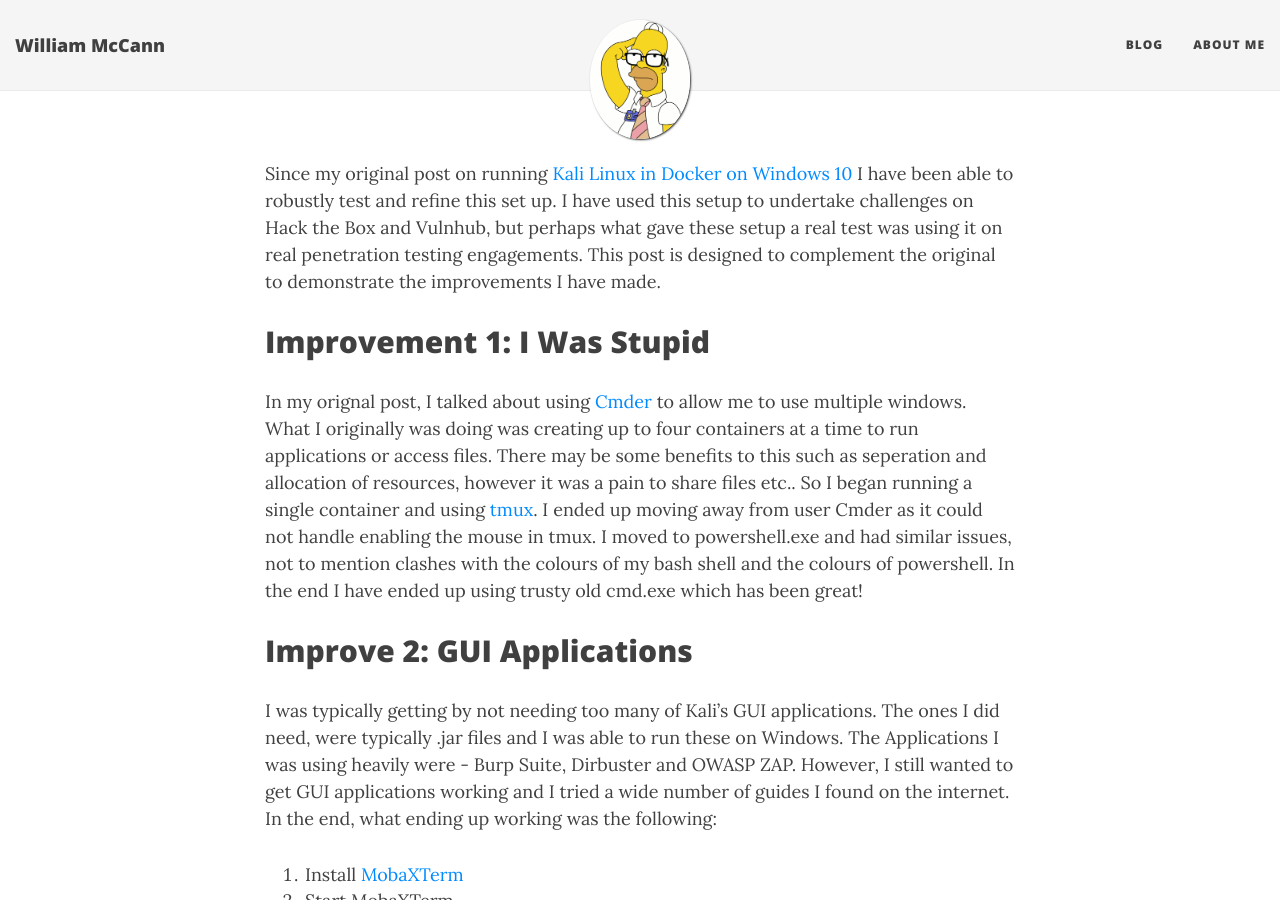
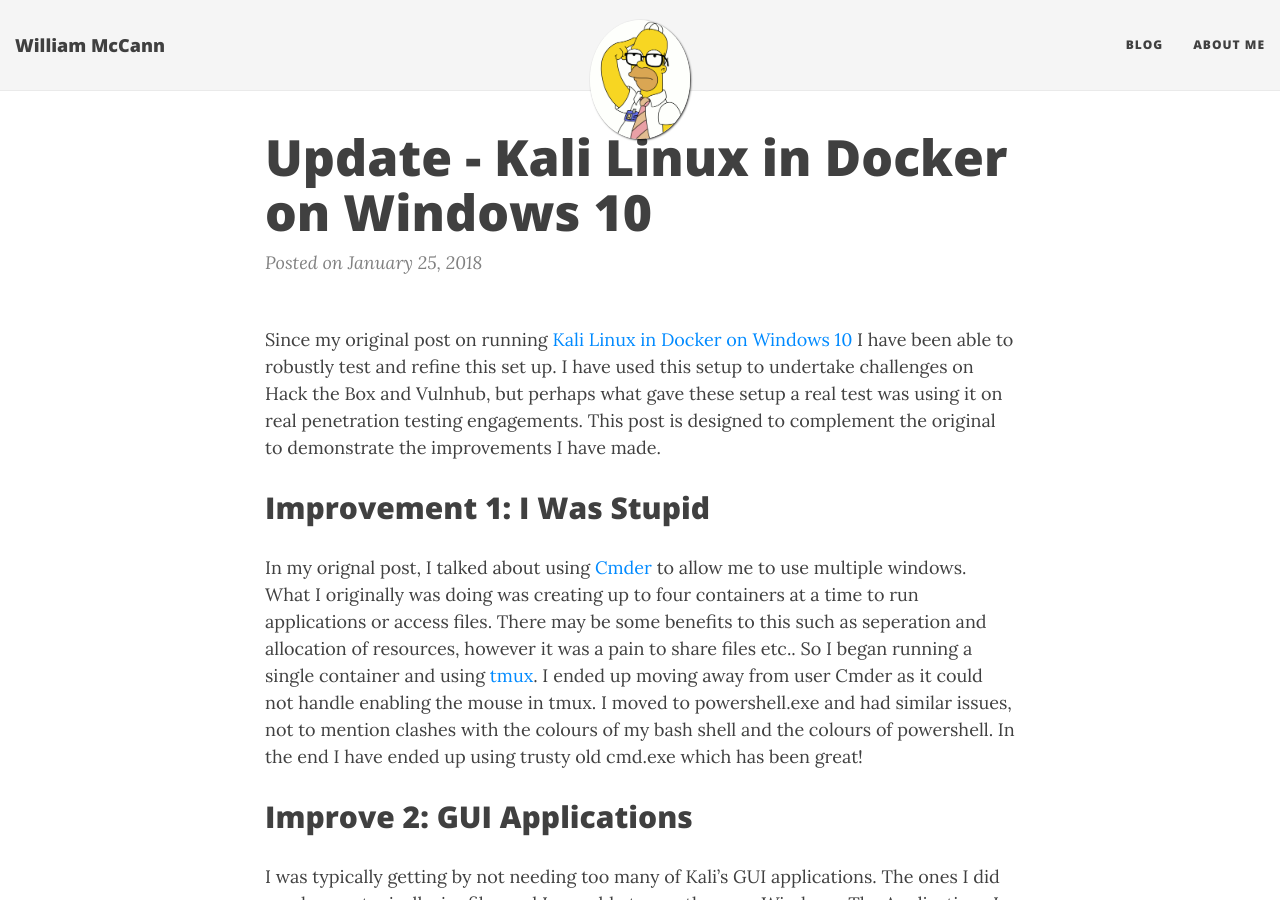
Before and after one commit to wjmccann/wjmccann.github.io, a Jekyll site: the page built from _posts/2018-01-25-Update-Kali-Linux-in-Docker-on-Windows-10.md, in a window 1280 px wide and 900 px high. Built offline with Jekyll 4.4.1, drawn with Linux system fonts in a browser that asks for light colours; nearby versions of some CDN libraries; comment, search, counter and statistics services are not loaded.

Commit message:
Update 2018-01-25-Update-Kali-Linux-in-Docker-on-Windows-10.md

```diff
--- a/_posts/2018-01-25-Update-Kali-Linux-in-Docker-on-Windows-10.md
+++ b/_posts/2018-01-25-Update-Kali-Linux-in-Docker-on-Windows-10.md
@@ -1,6 +1,6 @@
 ---
 layout: post
-title: Update: Kali Linux in Docker on Windows 10
+title: Update - Kali Linux in Docker on Windows 10
 tags: [Kali, Security]
 ---
 Since my original post on running [Kali Linux in Docker on Windows 10](https://wjmccann.github.io/blog/2017/12/03/Kali-Linux-in-Docker-on-Windows-10) I have been able to robustly test and refine this set up. I have used this setup to undertake challenges on Hack the Box and Vulnhub, but perhaps what gave these setup a real test was using it on real penetration testing engagements. This post is designed to complement the original to demonstrate the improvements I have made.
```
